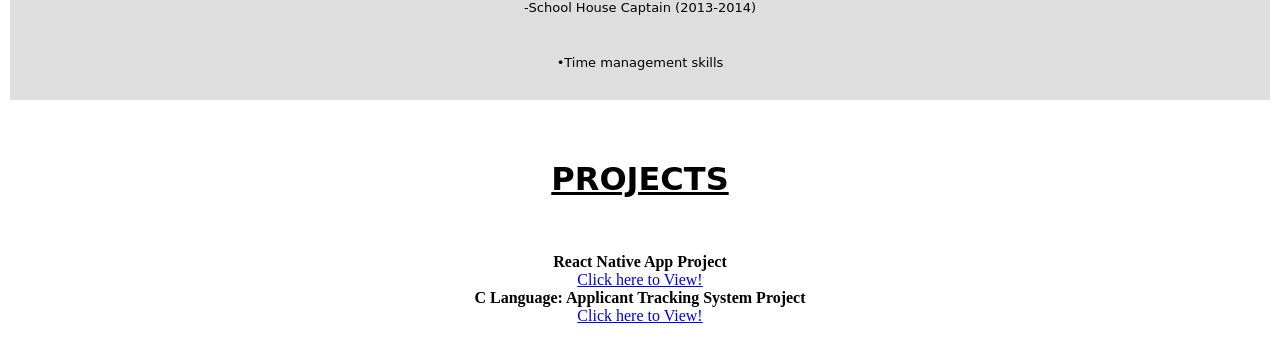
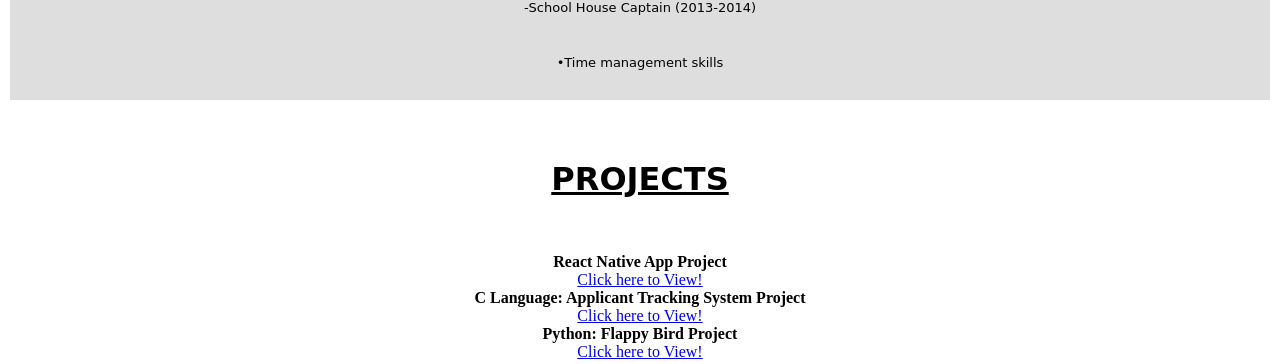
Before and after one commit to Nav-3299/Navpreet_Kaur.github.io, a plain HTML site: page index.html in a window 1280 px wide. Shown: the part 1005-1369 px from the top of the page. Drawn offline with Linux system fonts and the light colour scheme; a web font is replaced by a local one.

Commit message:
Update index.html

```diff
--- a/index.html
+++ b/index.html
@@ -94,6 +94,10 @@
             <br>
             <h4 class="h-quaternary">C Language: Applicant Tracking System Project</h4>
             <a href="https://drive.google.com/file/d/19QYpvnhGveQBTQ_hJ333WmUwXmPd7TGw/view?usp=sharing"> Click here to View!</a>
+            <br>
+            <h4 class="h-quaternary">Python: Flappy Bird Project</h4>
+            <a href="https://drive.google.com/file/d/1cI8hNQUg-AhA19K2VBv9eWvhzlnasrce/view?usp=sharing"> Click here to View!</a>
+
 
         </div>
     </section>
```
